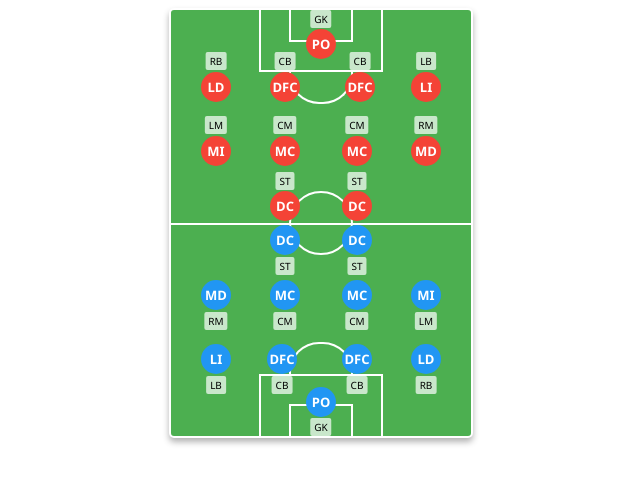
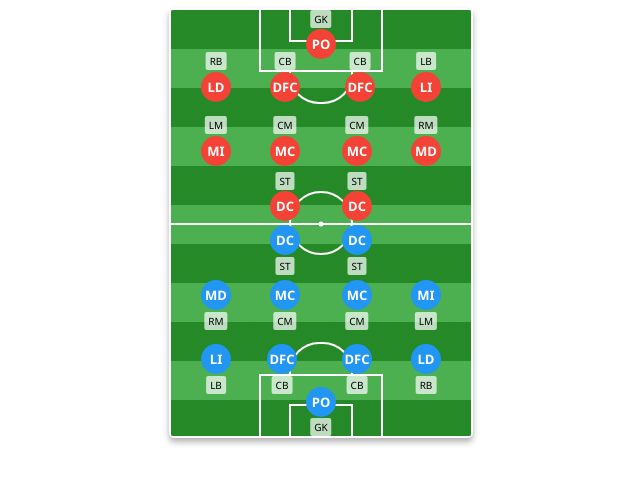
Before and after one commit to fedecarboni7/teams-optimizer, a FastAPI app: template templates/test.html in a window 1280 px wide. Shown: the top 484 px of the page, without its empty margins (319-959 px from the left). Run offline with FastAPI, Linux system fonts and the light colour scheme; the template is opened without the code that fills it, so the values that code supplies are empty; parts of the project's set-up code (start-up, migrations or seed data) failed here and were passed over.

Commit message:
chore: styling the soccer field

```diff
--- a/static/js/formations.js
+++ b/static/js/formations.js
@@ -205,7 +205,7 @@ document.addEventListener('DOMContentLoaded', function () {
 
         // Volver a añadir los elementos del campo
         ['goal-area top', 'penalty-area top', 'penalty-semicircle top', 'center-circle', 'center-line',
-        'penalty-semicircle bottom', 'penalty-area bottom', 'goal-area bottom'].forEach(className => {
+        'penalty-semicircle bottom', 'penalty-area bottom', 'goal-area bottom', 'center-circle-point'].forEach(className => {
             const element = document.createElement('div');
             element.className = className;
             field.appendChild(element);
--- a/templates/test.html
+++ b/templates/test.html
@@ -20,9 +20,30 @@
             box-shadow: 0px 4px 6px rgba(0, 0, 0, 0.3);
         }
 
+        .soccer-field::before {
+            content: '';
+            position: absolute;
+            width: 100%;
+            height: 100%;
+            background-image: linear-gradient(to bottom, rgba(0, 100, 0, 0.5) 50%, transparent 50%);
+            background-size: 20px 78px;
+            pointer-events: none; /* Para que no interfiera con los elementos interactivos */
+        }
+
         .goal-area, .penalty-area, .center-circle, .penalty-semicircle {
             position: absolute;
             border: 2px solid white;
+        }
+
+        .center-circle-point {
+            position: absolute;
+            width: 5px;
+            height: 5px;
+            background-color: white;
+            border-radius: 50%;
+            top: 50%;
+            left: 50%;
+            transform: translate(-50%, -32%);
         }
 
         .goal-area {
@@ -349,7 +370,7 @@
 
             // Volver a añadir los elementos del campo
             ['goal-area top', 'penalty-area top', 'penalty-semicircle top', 'center-circle', 'center-line',
-            'penalty-semicircle bottom', 'penalty-area bottom', 'goal-area bottom'].forEach(className => {
+            'penalty-semicircle bottom', 'penalty-area bottom', 'goal-area bottom', 'center-circle-point'].forEach(className => {
                 const element = document.createElement('div');
                 element.className = className;
                 field.appendChild(element);
```
Also changed, not shown: static/css/formations.css (+21 -0 lines).
